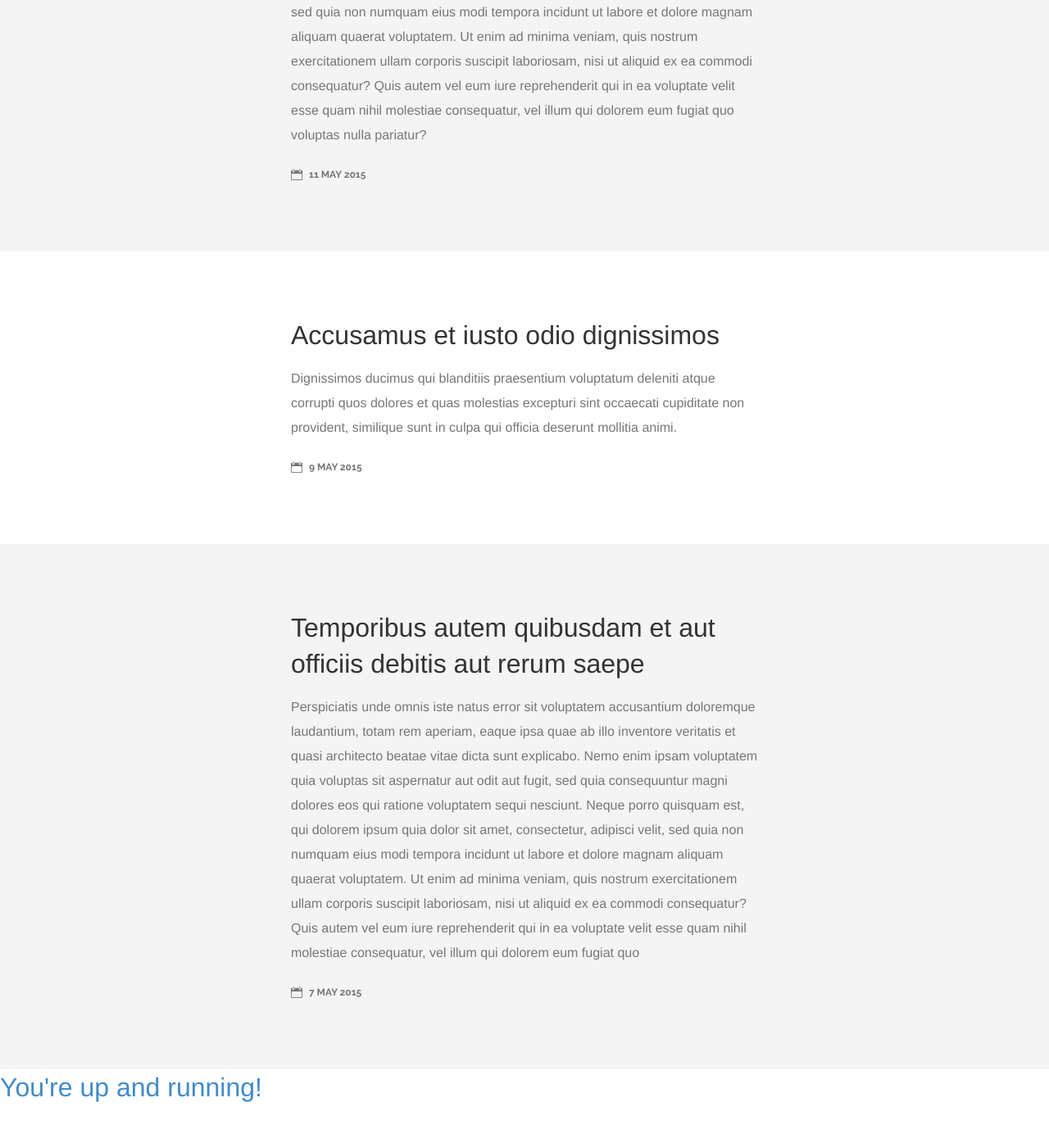
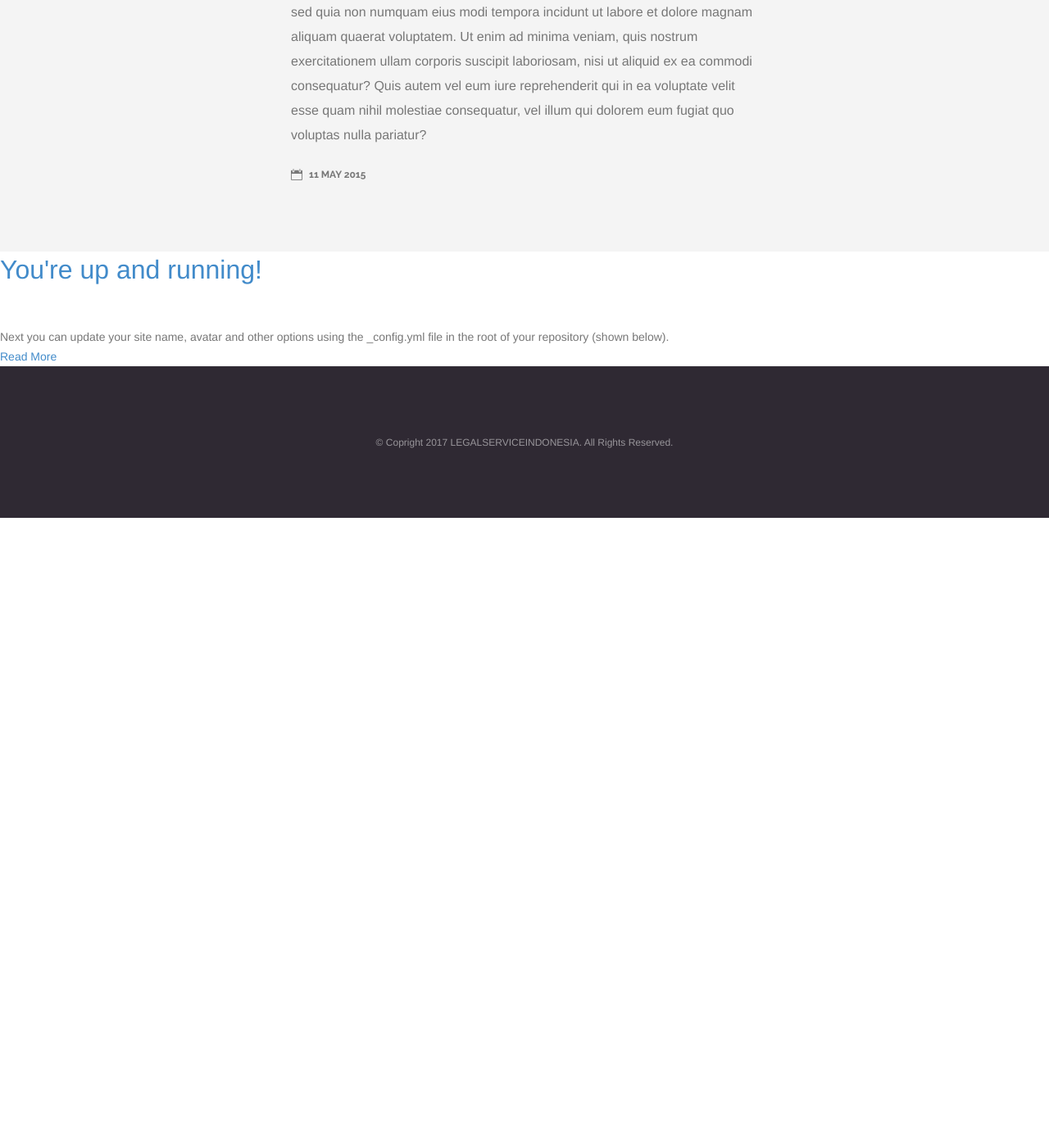
Before and after one commit to kemtol/legalserviceindonesia, a Jekyll site: the page built from blog.html, in a window 1280 px wide and 1400 px high, scrolled down 919 px. Shown: the top 1384 px of the window at 82% size. Built offline with Jekyll 4.4.1, drawn with Linux system fonts in a browser that asks for light colours; after the commit the page ends 1549 px from its top, so only the background shows below that.

Commit message:
Update blog.html

```diff
--- a/blog.html
+++ b/blog.html
@@ -37,40 +37,6 @@ permalink: blog.html
 				</div>
 
 			</section>
-
-			<section class="blog-list-3 bg-white">
-
-				<div class="blog-snippet-3">
-					<div class="container">
-						<div class="row">
-							<div class="col-md-6 col-md-offset-3 col-sm-8 col-sm-offset-2">
-								<h1>Accusamus et iusto odio dignissimos<br></h1>
-								<p class="lead">
-									Dignissimos ducimus qui blanditiis praesentium voluptatum deleniti atque corrupti quos dolores et quas molestias excepturi sint occaecati cupiditate non provident, similique sunt in culpa qui officia deserunt mollitia animi.
-								</p>
-								<i class="icon icon_calendar"></i><span class="alt-font">9 May 2015</span><br>
-
-							</div>
-						</div>
-					</div>
-				</div>
-
-				<div class="blog-snippet-3">
-					<div class="container">
-						<div class="row">
-							<div class="col-md-6 col-md-offset-3 col-sm-8 col-sm-offset-2">
-								<h1>Temporibus autem quibusdam et aut officiis debitis aut rerum saepe<br></h1>
-								<p class="lead">
-									Perspiciatis unde omnis iste natus error sit voluptatem accusantium doloremque laudantium, totam rem aperiam, eaque ipsa quae ab illo inventore veritatis et quasi architecto beatae vitae dicta sunt explicabo. Nemo enim ipsam voluptatem quia voluptas sit aspernatur aut odit aut fugit, sed quia consequuntur magni dolores eos qui ratione voluptatem sequi nesciunt. Neque porro quisquam est, qui dolorem ipsum quia dolor sit amet, consectetur, adipisci velit, sed quia non numquam eius modi tempora incidunt ut labore et dolore magnam aliquam quaerat voluptatem. Ut enim ad minima veniam, quis nostrum exercitationem ullam corporis suscipit laboriosam, nisi ut aliquid ex ea commodi consequatur? Quis autem vel eum iure reprehenderit qui in ea voluptate velit esse quam nihil molestiae consequatur, vel illum qui dolorem eum fugiat quo
-								</p>
-								<i class="icon icon_calendar"></i><span class="alt-font">7 May 2015</span><br>
-
-							</div>
-						</div>
-					</div>
-				</div>
-
-			</section>
 		</div>
 
 <div class="posts">
```
